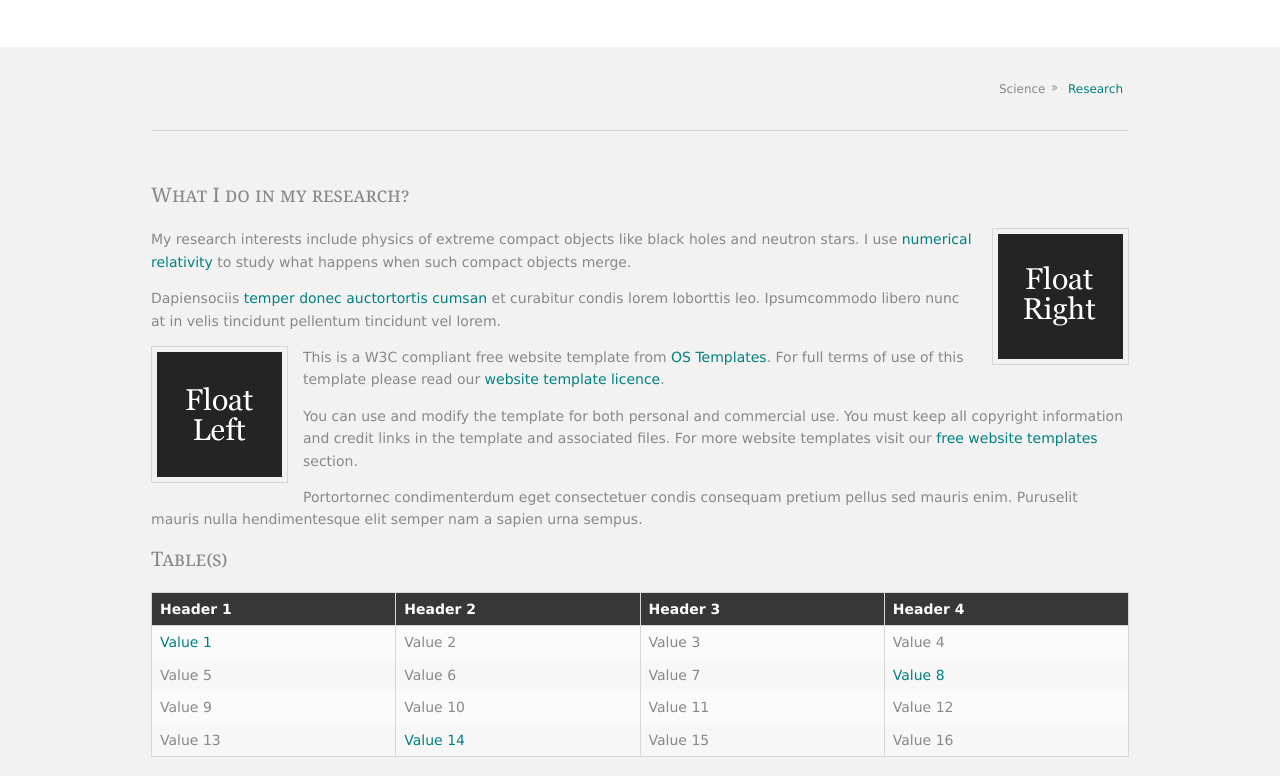
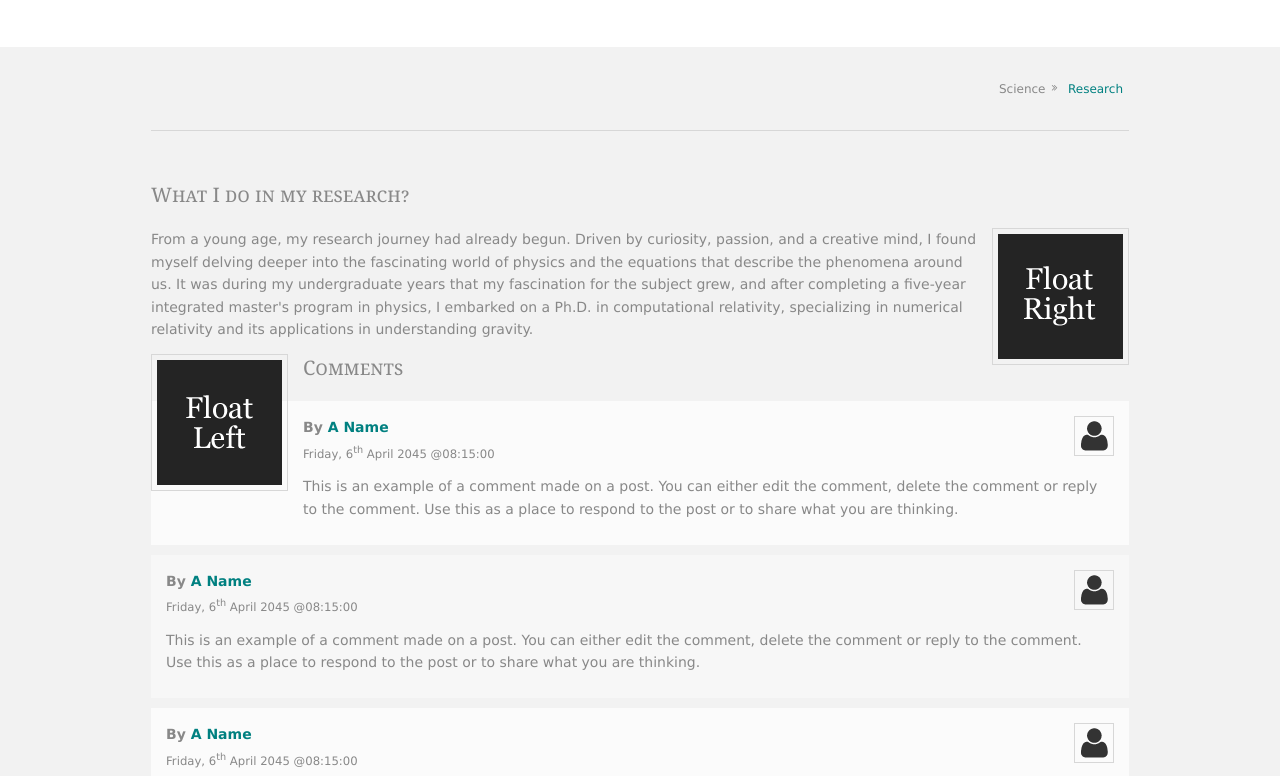
Before and after one commit to VivCh14/VivCh14.github.io, a plain HTML site: page pages/research.html in a window 1280 px wide. Shown: the part 173-949 px from the top of the page. Drawn offline with Linux system fonts and the light colour scheme.

Commit message:
Update research.html

```diff
--- a/pages/research.html
+++ b/pages/research.html
@@ -74,51 +74,12 @@ Licence URI: https://www.os-templates.com/template-terms
       <!-- ################################################################################################ -->
       <h1>What I do in my research?</h1>
       <img class="imgr borderedbox inspace-5" src="../images/demo/imgr.gif" alt="">
-      <p>My research interests include physics of extreme compact objects like black holes and neutron stars. I use <a href="https://en.wikipedia.org/wiki/Numerical_relativity">numerical relativity</a> to study what happens when such compact objects merge.</p>
-      <p>Dapiensociis <a href="#">temper donec auctortortis cumsan</a> et curabitur condis lorem loborttis leo. Ipsumcommodo libero nunc at in velis tincidunt pellentum tincidunt vel lorem.</p>
+      <p>From a young age, my research journey had already begun. Driven by curiosity, passion, and a creative mind,
+        I found myself delving deeper into the fascinating world of physics and the equations that describe the phenomena
+        around us. It was during my undergraduate years that my fascination for the subject grew, and after completing a
+        five-year integrated master's program in physics, I embarked on a Ph.D. in computational relativity, specializing
+        in numerical relativity and its applications in understanding gravity.</p>
       <img class="imgl borderedbox inspace-5" src="../images/demo/imgl.gif" alt="">
-      <p>This is a W3C compliant free website template from <a href="https://www.os-templates.com/" title="Free Website Templates">OS Templates</a>. For full terms of use of this template please read our <a href="https://www.os-templates.com/template-terms">website template licence</a>.</p>
-      <p>You can use and modify the template for both personal and commercial use. You must keep all copyright information and credit links in the template and associated files. For more website templates visit our <a href="https://www.os-templates.com/">free website templates</a> section.</p>
-      <p>Portortornec condimenterdum eget consectetuer condis consequam pretium pellus sed mauris enim. Puruselit mauris nulla hendimentesque elit semper nam a sapien urna sempus.</p>
-      <h1>Table(s)</h1>
-      <div class="scrollable">
-        <table>
-          <thead>
-            <tr>
-              <th>Header 1</th>
-              <th>Header 2</th>
-              <th>Header 3</th>
-              <th>Header 4</th>
-            </tr>
-          </thead>
-          <tbody>
-            <tr>
-              <td><a href="#">Value 1</a></td>
-              <td>Value 2</td>
-              <td>Value 3</td>
-              <td>Value 4</td>
-            </tr>
-            <tr>
-              <td>Value 5</td>
-              <td>Value 6</td>
-              <td>Value 7</td>
-              <td><a href="#">Value 8</a></td>
-            </tr>
-            <tr>
-              <td>Value 9</td>
-              <td>Value 10</td>
-              <td>Value 11</td>
-              <td>Value 12</td>
-            </tr>
-            <tr>
-              <td>Value 13</td>
-              <td><a href="#">Value 14</a></td>
-              <td>Value 15</td>
-              <td>Value 16</td>
-            </tr>
-          </tbody>
-        </table>
-      </div>
       <div id="comments">
         <h2>Comments</h2>
         <ul>
```
